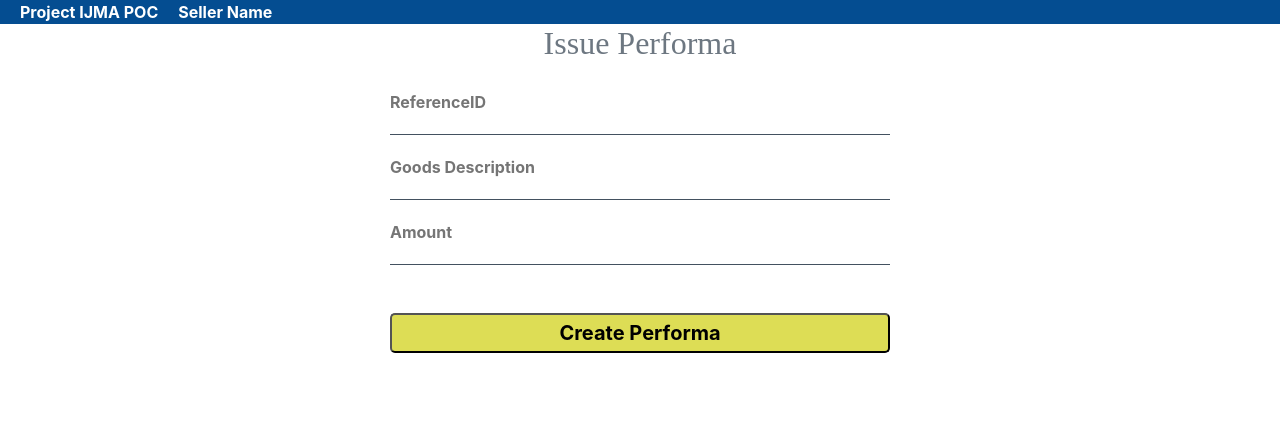
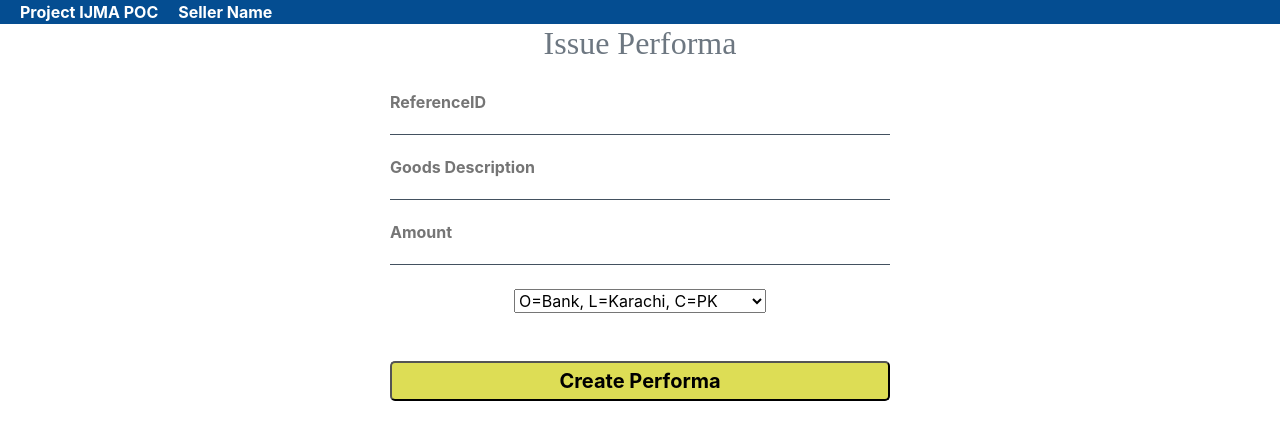
Before and after one commit to asadikhlas/cordaMurhaba, a React (Create React App) app: page /performa in a window 1280 px wide. Shown: the top 440 px of the page. Built offline with nearby package versions, Linux system fonts and the light colour scheme.

Commit message:
working on issue performa

```diff
--- a/src/IssuePerforma/IssuePerforma.js
+++ b/src/IssuePerforma/IssuePerforma.js
@@ -1,24 +1,39 @@
 import React, { Component } from 'react'
 import './IssuePerforma.css'
-import Header from '../Header/Header'
+import DropDownOption from '../dropdown.json'
 
 class IssuePerforma extends Component {
     render() {
         return (
             <div>
                 <div>
-                    <div className="login flexer" style={{flexDirection:'column'}} >
+                    <form >
+                        <div className="login flexer" style={{ flexDirection: 'column' }} >
                             <h2>Issue Performa</h2>
+
                             <input name="ReferenceID" placeholder="ReferenceID" type="text" />
                             <input id="pw" name="goodsdescription" placeholder="Goods Description" type="text" />
                             <input name="amount" placeholder="Amount" type="number" />
-                       <br/>
-                       <br/>
+                            <br />
+
+                            <select>
+                                {DropDownOption && DropDownOption.peers.map((item, index) => (
+                                    <React.Fragment>
+                                        {console.log(item)}
+                                        <option value={item} >{ item}</option>
+                                    </React.Fragment>
+
+                                ))}
+                            </select>
+                            <br />
+                            <br />
                             <button className="performa-btn">Create Performa</button>
+
                         </div>
+                    </form>
                 </div>
 
-            </div>
+            </div >
         )
     }
 }
--- a/src/Routes.js
+++ b/src/Routes.js
@@ -17,7 +17,6 @@ class Routes extends Component {
       <div>
         <Switch>
           <Route exact path="/" component={MurhabaTable} />
-
           <Route exact path="/performa" component={IssuePerforma} />
 
         </Switch>
--- /dev/null
+++ b/src/dropdown.json
@@ -0,0 +1,7 @@
+{
+    "peers": [
+        "O=Bank, L=Karachi, C=PK",
+        "O=Borrower, L=Karachi, C=PK",
+        "O=Takaful, L=Karachi, C=PK"
+    ]
+}
```
Lines whose indentation alone changed are shown as unchanged.
